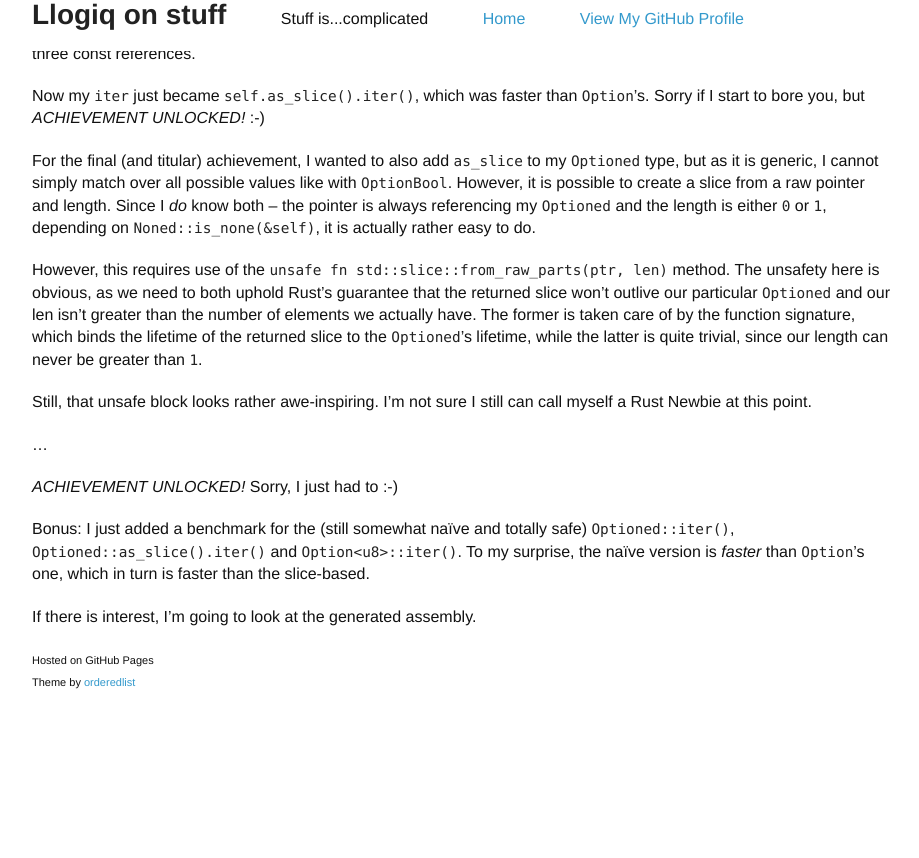
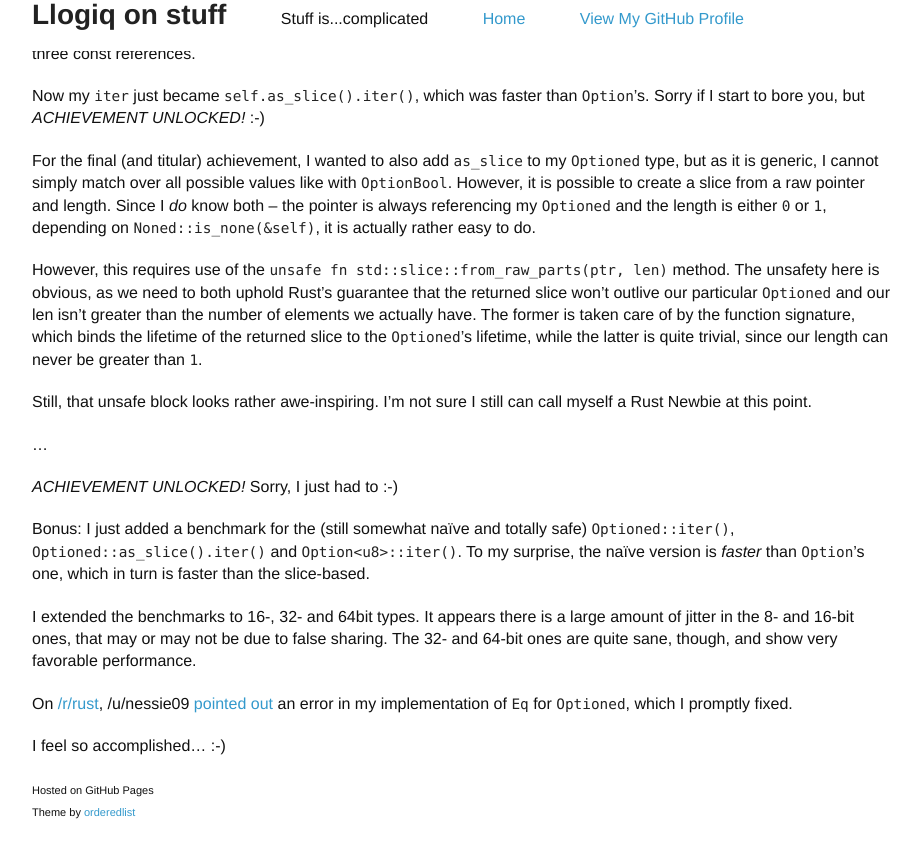
Before and after one commit to llogiq/llogiq.github.io, a Jekyll site: the page built from _posts/2015-07-23-unsafe.md, in a window 1280 px wide and 900 px high, scrolled down 1420 px. Shown: the top 858 px of the window, without its empty margins (178-1097 px from the left). Built offline with Jekyll 4.4.1, drawn with Linux system fonts in a browser that asks for light colours; before the commit the page ends 2191 px from its top, so only the background shows below that.

Commit message:
More content

```diff
--- a/_posts/2015-07-23-unsafe.md
+++ b/_posts/2015-07-23-unsafe.md
@@ -122,4 +122,14 @@ a benchmark for the (still somewhat naïve and totally safe)
 `Option<u8>::iter()`. To my surprise, the naïve version is *faster*
 than `Option`'s one, which in turn is faster than the slice-based.
 
-If there is interest, I'm going to look at the generated assembly.
+I extended the benchmarks to 16-, 32- and 64bit types. It appears
+there is a large amount of jitter in the 8- and 16-bit ones, that
+may or may not be due to false sharing. The 32- and 64-bit ones
+are quite sane, though, and show very favorable performance.
+
+On [/r/rust](https://reddit.com/r/rust), /u/nessie09
+[pointed out](https://www.reddit.com/r/rust/comments/3ed5qi/blog_my_first_unsafe_code_and_more/cted294)
+an error in my implementation of `Eq` for `Optioned`, which I
+promptly fixed.
+
+I feel so accomplished... :-)
```
